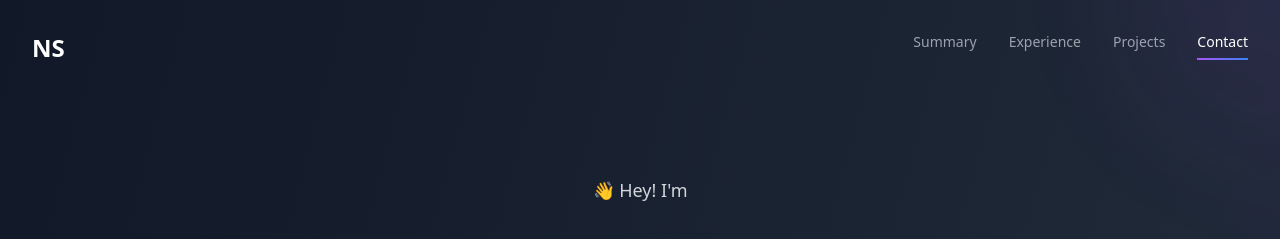
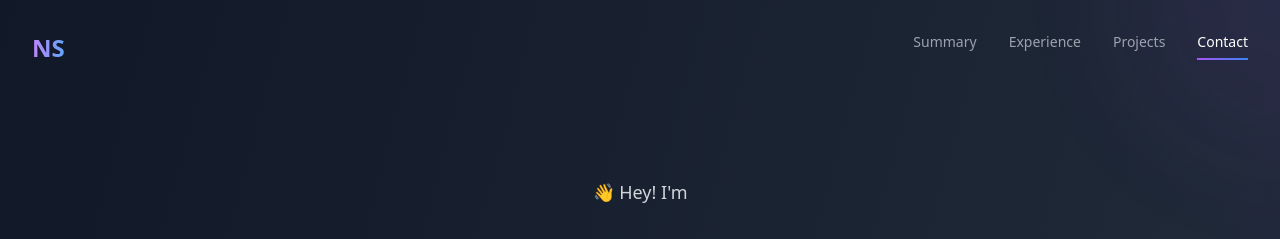
Before and after one commit to nidhi-subrah/Portfolio, a React (Vite) app: page / in a window 1280 px wide. Shown: the top 239 px of the page. Built offline with nearby package versions, Linux system fonts and the light colour scheme.

Commit message:
Changed favicon

```diff
--- a/src/components/Hero.tsx
+++ b/src/components/Hero.tsx
@@ -23,7 +23,7 @@ const Hero = () => {
         <div className={`text-white text-2xl font-bold transition-all duration-1000 transform ${
           isVisible ? "translate-y-0 opacity-100" : "-translate-y-4 opacity-0"
         }`}>
-          NS
+          <span className="bg-gradient-to-r from-purple-400 to-blue-400 bg-clip-text text-transparent">NS</span>
         </div>
       </div>
 
@@ -32,7 +32,7 @@ const Hero = () => {
         <div className={`mb-6 transition-all duration-1000 transform delay-200 ${
           isVisible ? "translate-y-0 opacity-100" : "translate-y-8 opacity-0"
         }`}>
-          <p className="text-gray-300 text-lg font-medium animate-bounce">
+          <p className="text-gray-300 text-lg font-medium">
             👋 Hey! I'm
           </p>
         </div>
```
Also changed, not shown: public/favicon.svg (added).
